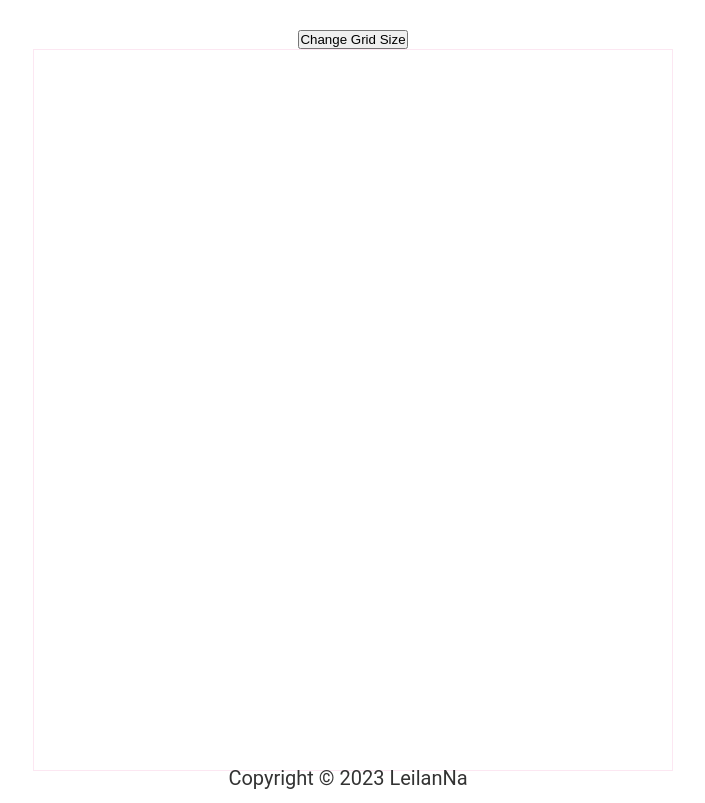
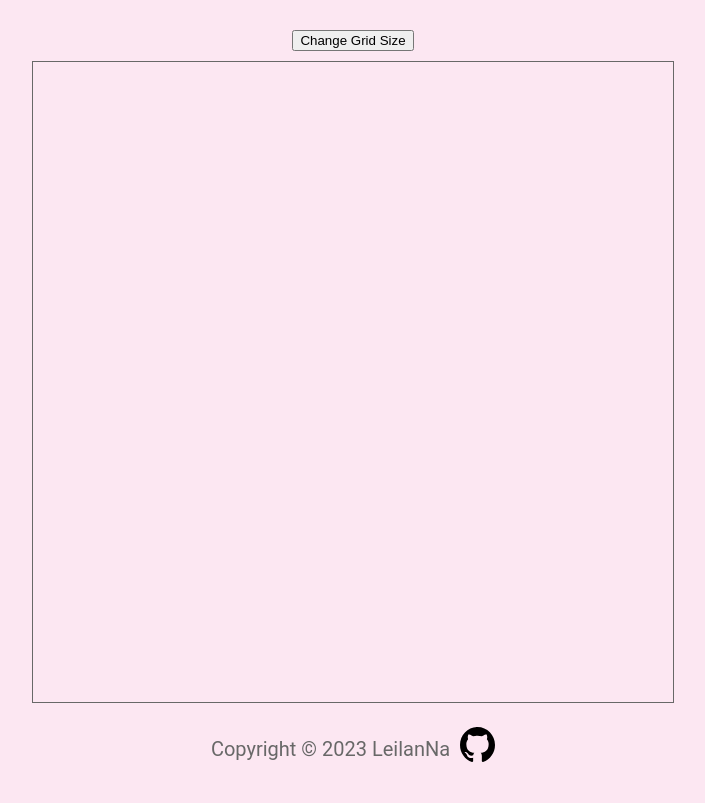
Before and after one commit to LeilanNaeimi/Etch-a-Sketch, a plain HTML site: page index.html in a window 1280 px wide. Shown: the whole page, without its empty margins (287-992 px from the left). Drawn offline with Linux system fonts and the light colour scheme.

Commit message:
fixed footer

```diff
--- a/index.html
+++ b/index.html
@@ -20,8 +20,8 @@
         LeilanNa
       </p>
       <a href="https://github.com/leilannaeimi" target="_blank">
-        <i class="fab fa-github"></i
-      ></a>
+        <img src="img/github.svg" alt="github" width="35" class="github" />
+      </a>
     </footer>
   </body>
 </html>
--- a/script.js
+++ b/script.js
@@ -9,7 +9,7 @@ function createGrid() {
     let pixel = document.createElement('div');
     pixel.classList.add('pixel');
     pixel.addEventListener('mouseover', function () {
-      setColor(pixel);
+      setColor(pixel); // Pass the pixel element to the setColor function
     });
     container.appendChild(pixel);
   }
@@ -20,12 +20,12 @@ function setColor(pixel) {
 }
 
 function changeGridSize() {
-  let newSize = prompt('Enter the number of squares (max 100):');
+  let newSize = prompt('Enter the number of squares per side (max 100):');
 
+  // Validate input and set a maximum limit of 100 squares per side
   newSize = parseInt(newSize);
-  // console.log(newSize);
   if (isNaN(newSize) || newSize < 1) {
-    alert('Please enter a valid number greater than 0');
+    alert('Please enter a valid number greater than 0.');
     return;
   }
 
--- a/styles.css
+++ b/styles.css
@@ -1,23 +1,6 @@
 :root {
-  --primary-dark: #333;
-  --primary-color: #fce7f2;
-  --secondary-light: #fefefe;
-  --secondary-dark: #dbdbdb;
-  --hover-color: #b8ffb8;
-}
-
-*,
-*::before,
-*::after {
-  box-sizing: border-box;
-  padding: 0;
-  margin: 0;
-}
-
-html {
-  position: relative;
-  min-height: 100%;
-  font-size: 62.5%;
+  --primary-light: #fce7f2;
+  --primary-dark: #686868;
 }
 
 body {
@@ -25,20 +8,19 @@ body {
   flex-direction: column;
   align-items: center;
   margin-top: 20px;
-
   background-color: var(--primary-light);
   color: var(--primary-dark);
   font-family: 'Roboto', sans-serif;
-  /* line-height: 1.6;
-  margin-bottom: 100px;
-  font-size: 2rem;  */
+  line-height: 1.6;
+  /* margin-bottom: 2rem; */
+  font-size: 2rem;
 }
 
 #container {
   display: flex;
   flex-wrap: wrap;
   width: 640px;
-  border: 1px solid var(--primary-color);
+  border: 1px solid var(--primary-dark);
 }
 
 .pixel {
@@ -49,13 +31,12 @@ body {
 }
 
 button {
-  margin-top: 10px;
+  margin: 10px;
 }
 
 /* FOOTER */
 
 .footer {
-  position: absolute;
   bottom: 0;
   left: 0;
   display: flex;
@@ -67,12 +48,12 @@ button {
   font-size: 20px;
 }
 
-.fa-github {
+.github {
   color: var(--primary-dark);
   font-size: 24px;
   transition: transform 0.3s ease-in-out;
 }
 
-.fa-github:hover {
+.github:hover {
   transform: rotate(360deg) scale(1.2);
 }
```
Also changed, not shown: favicon-.ico (renamed from favicon.ico), img/github.svg (added).
